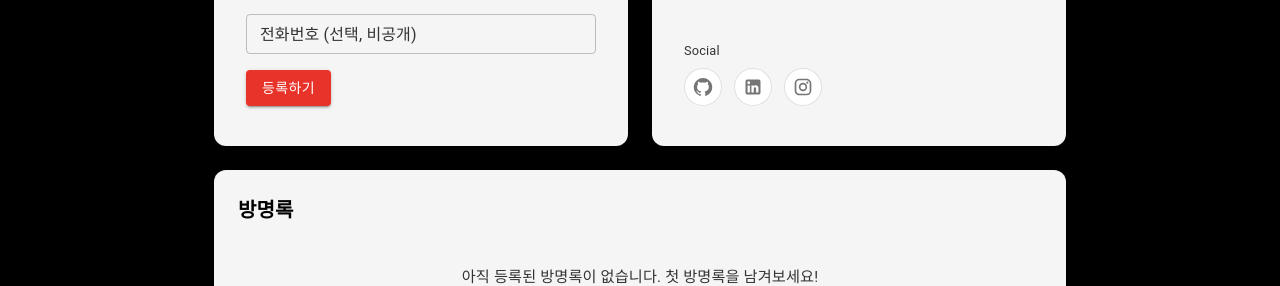
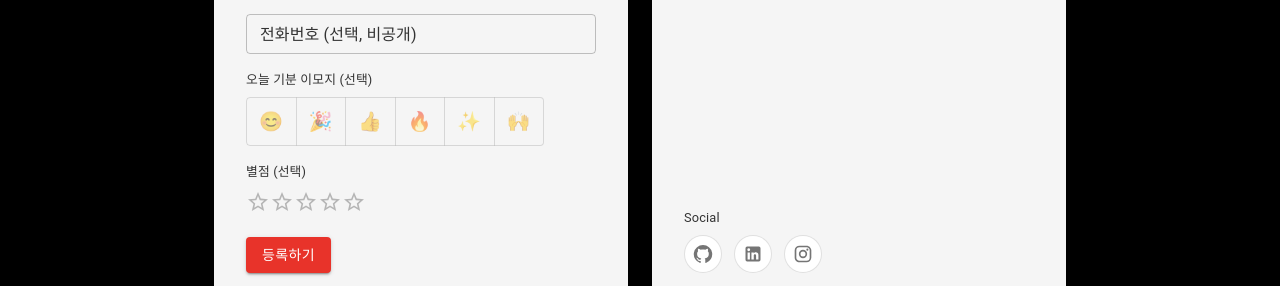
Before and after one commit to seosooin/my-portfolio, a React (Vite) app: page /#/ in a window 1280 px wide. Shown: the part 1887-2173 px from the top of the page. Built offline with nearby package versions, Linux system fonts and the light colour scheme; no server answers; the database is empty.

Commit message:
방명록에 재미있는 정보(이모지 선택, 별점 평가) 추가
- guestbook 테이블에 emoji/rating 컬럼 추가, guestbook_public 뷰로 공개 노출
- 작성 폼에 이모지 토글 버튼과 별점 입력 추가(둘 다 선택)
- 목록에 이모지와 별점 표시

```diff
--- a/src/components/landing/contact/GuestbookForm.jsx
+++ b/src/components/landing/contact/GuestbookForm.jsx
@@ -6,12 +6,16 @@ import TextField from '@mui/material/TextField';
 import Button from '@mui/material/Button';
 import Box from '@mui/material/Box';
 import Alert from '@mui/material/Alert';
+import Rating from '@mui/material/Rating';
+import ToggleButton from '@mui/material/ToggleButton';
+import ToggleButtonGroup from '@mui/material/ToggleButtonGroup';
 
-const INITIAL_FORM = { name: '', message: '', email: '', phone: '' };
+const INITIAL_FORM = { name: '', message: '', email: '', phone: '', emoji: '', rating: null };
+const EMOJI_OPTIONS = ['😊', '🎉', '👍', '🔥', '✨', '🙌'];
 
 /**
  * GuestbookForm 컴포넌트
- * 방명록 작성 폼. 이름/메시지는 필수, 이메일/전화번호는 선택 입력이다.
+ * 방명록 작성 폼. 이름/메시지는 필수, 이메일/전화번호/이모지/별점은 선택 입력이다.
  *
  * Props:
  * @param {function} onSubmit - 폼 제출 시 실행할 함수(값 객체를 인자로 받아 boolean 성공 여부를 반환) [Required]
@@ -99,6 +103,32 @@ function GuestbookForm({ onSubmit, isSubmitting = false }) {
             size="small"
           />
 
+          <Box>
+            <Box sx={{ fontSize: '0.8rem', color: 'text.secondary', mb: 1 }}>
+              오늘 기분 이모지 (선택)
+            </Box>
+            <ToggleButtonGroup
+              value={form.emoji}
+              exclusive
+              onChange={(event, value) => setForm((prev) => ({ ...prev, emoji: value ?? '' }))}
+              size="small"
+            >
+              {EMOJI_OPTIONS.map((emoji) => (
+                <ToggleButton key={emoji} value={emoji} sx={{ fontSize: '1.2rem', px: 1.5 }}>
+                  {emoji}
+                </ToggleButton>
+              ))}
+            </ToggleButtonGroup>
+          </Box>
+
+          <Box>
+            <Box sx={{ fontSize: '0.8rem', color: 'text.secondary', mb: 1 }}>별점 (선택)</Box>
+            <Rating
+              value={form.rating}
+              onChange={(event, value) => setForm((prev) => ({ ...prev, rating: value }))}
+            />
+          </Box>
+
           {status && <Alert severity={status.type}>{status.text}</Alert>}
 
           <Button
--- a/src/components/landing/contact/GuestbookList.jsx
+++ b/src/components/landing/contact/GuestbookList.jsx
@@ -3,13 +3,14 @@ import Card from '@mui/material/Card';
 import Typography from '@mui/material/Typography';
 import Button from '@mui/material/Button';
 import CircularProgress from '@mui/material/CircularProgress';
+import Rating from '@mui/material/Rating';
 
 /**
  * GuestbookList 컴포넌트
  * 등록된 방명록을 최신순으로 나열하고, 더 볼 항목이 있으면 더보기 버튼을 표시한다.
  *
  * Props:
- * @param {Array} entries - 방명록 항목 배열 { id, name, message, created_at } [Required]
+ * @param {Array} entries - 방명록 항목 배열 { id, name, message, emoji, rating, created_at } [Required]
  * @param {boolean} hasMore - 더 불러올 항목이 있는지 여부 [Required]
  * @param {boolean} isLoading - 로딩 중 여부 [Optional, 기본값: false]
  * @param {function} onLoadMore - 더보기 버튼 클릭 시 실행할 함수 [Required]
@@ -56,11 +57,15 @@ function GuestbookList({ entries, hasMore, isLoading = false, onLoadMore }) {
               }}
             >
               <Box sx={{ display: 'flex', justifyContent: 'space-between', alignItems: 'baseline' }}>
-                <Box sx={{ fontWeight: 700, fontSize: '0.95rem' }}>{entry.name}</Box>
+                <Box sx={{ display: 'flex', alignItems: 'center', gap: 0.75 }}>
+                  {entry.emoji && <Box component="span" sx={{ fontSize: '1.1rem' }}>{entry.emoji}</Box>}
+                  <Box sx={{ fontWeight: 700, fontSize: '0.95rem' }}>{entry.name}</Box>
+                </Box>
                 <Box sx={{ fontSize: '0.75rem', color: 'text.secondary' }}>
                   {new Date(entry.created_at).toLocaleDateString('ko-KR')}
                 </Box>
               </Box>
+              {entry.rating && <Rating value={entry.rating} readOnly size="small" />}
               <Box sx={{ fontSize: '0.9rem', color: 'text.secondary', lineHeight: 1.6 }}>
                 {entry.message}
               </Box>
--- a/src/hooks/useGuestbook.js
+++ b/src/hooks/useGuestbook.js
@@ -22,7 +22,7 @@ function useGuestbook() {
     setLoading(true);
     const { data, error: fetchError, count } = await supabase
       .from('guestbook_public')
-      .select('id, name, message, created_at', { count: 'exact' })
+      .select('id, name, message, emoji, rating, created_at', { count: 'exact' })
       .order('created_at', { ascending: false })
       .range(0, limit - 1);
 
@@ -44,13 +44,15 @@ function useGuestbook() {
     setVisibleCount((prev) => prev + PAGE_SIZE);
   }, []);
 
-  const addEntry = useCallback(async ({ name, message, email, phone }) => {
+  const addEntry = useCallback(async ({ name, message, email, phone, emoji, rating }) => {
     setSubmitting(true);
     const { error: insertError } = await supabase.from('guestbook').insert({
       name,
       message,
       email: email || null,
       phone: phone || null,
+      emoji: emoji || null,
+      rating: rating || null,
     });
     setSubmitting(false);
 
```
